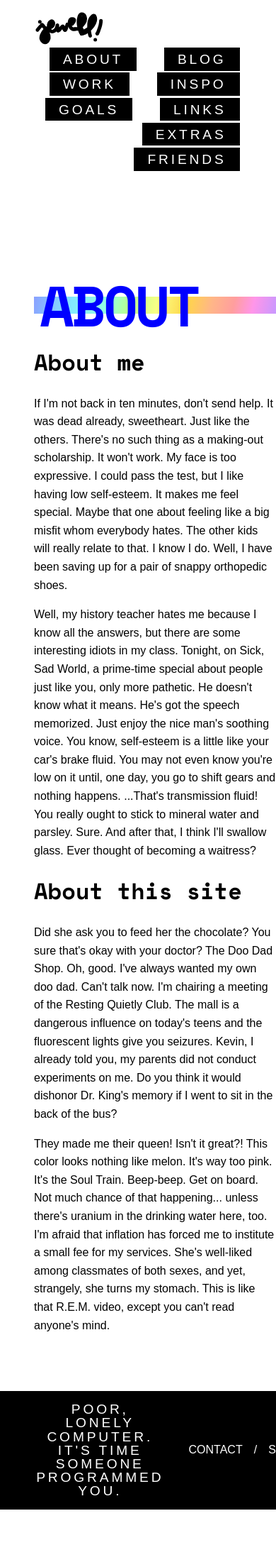
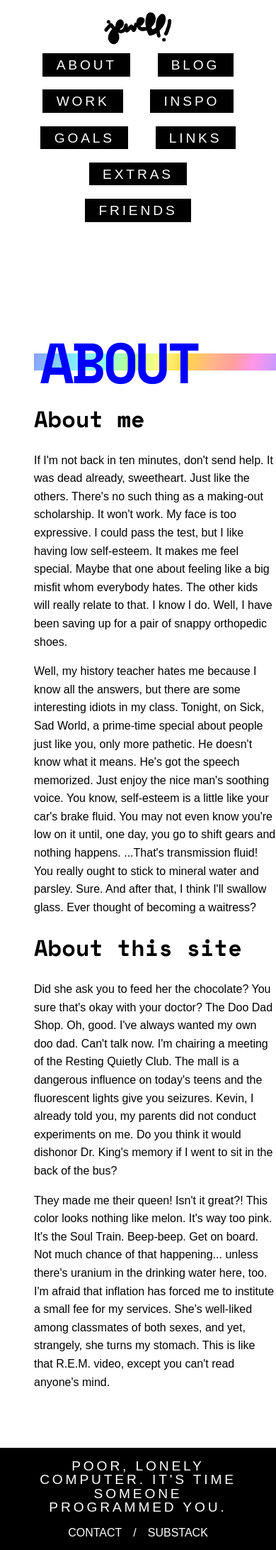
Before and after one commit to jewellscott/dftw-betanet, a PHP site: page /about/index.html in a window 390 px wide; the page is wider, and only the part inside the window is pictured. Shown: that part at 71% size. Before the commit the page ends 2127 px from the top of that part, so only its background shows below. Run offline with PHP 8.4, Linux system fonts and the light colour scheme; some web fonts are replaced.

Commit message:
Make home responsive

```diff
--- a/css/main.css
+++ b/css/main.css
@@ -33,7 +33,7 @@ body {
 .wrapper {
 	min-height: 100%;
 	display: flex;
-  	flex-direction: column;
+  flex-direction: column;
 }
 
 .site-head, .site-foot {
@@ -75,6 +75,12 @@ body {
 	flex-wrap: wrap;
 }
 
+@media (max-width: 200) {
+	.site-nav {
+		background-color: blue;
+	}
+}
+
 .site-nav ul {
 	display: flex;
 	justify-content: flex-end;
@@ -97,7 +103,7 @@ body {
 }
 
 .site-nav li {
-	margin: .5em 0;
+	margin: 1em 0;
 }
 .site-foot {
 	background-color: black;
@@ -211,11 +217,12 @@ h4 {
 .home-bitmoji {
 	max-width: 500px;
 	margin-right: 5em;
+	align-items: center;
 }
 
 .home-main {
 	display: flex;
-	padding: 0;
+	padding: 0 0 2em 0;
 	h1 {
 		margin-bottom: 0;
 /*		background: black;
@@ -256,6 +263,7 @@ h4 {
 
 .home-main .content-centered {
 	display: flex;
+	flex-wrap: wrap;
 	justify-content: center;
 	align-items: center;
 	max-width: 80%;
@@ -290,6 +298,34 @@ h4 {
 	text-decoration: none;
 	color: blue;
 	font-weight: 700;
+}
+
+@media (max-width: 1600px) {
+	.home-bitmoji {
+			max-width: 400px;
+			margin: 1em;
+	}
+	.site-nav, .site-nav ul {
+		margin: 0 auto;
+		justify-content: center;
+	}
+}
+
+@media (max-width: 800px) {
+	.home-bitmoji {
+			max-width: 250px;
+			margin: 1em;
+	}
+	.site-nav, .site-nav ul {
+		margin: 0 auto;
+		justify-content: center;
+	}
+	.site-foot {
+		flex-direction: column;
+		.tagline {
+			margin-bottom: 1em;
+		}
+	}
 }
 
 /* subpages */
```
